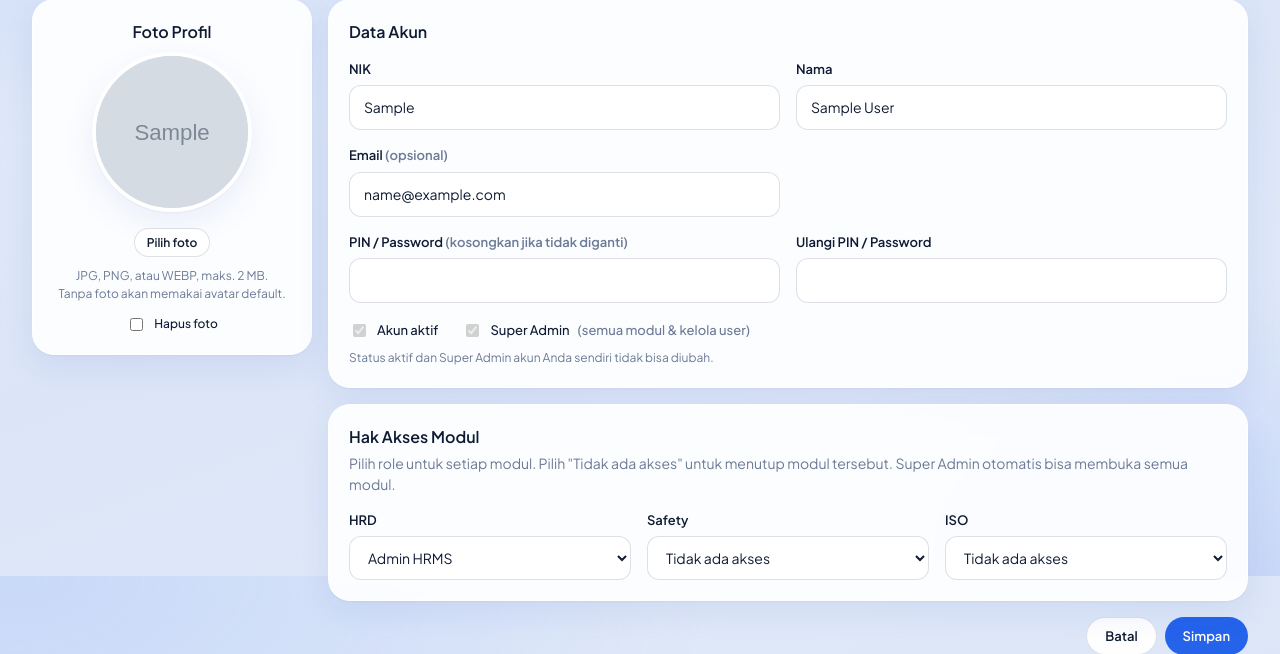
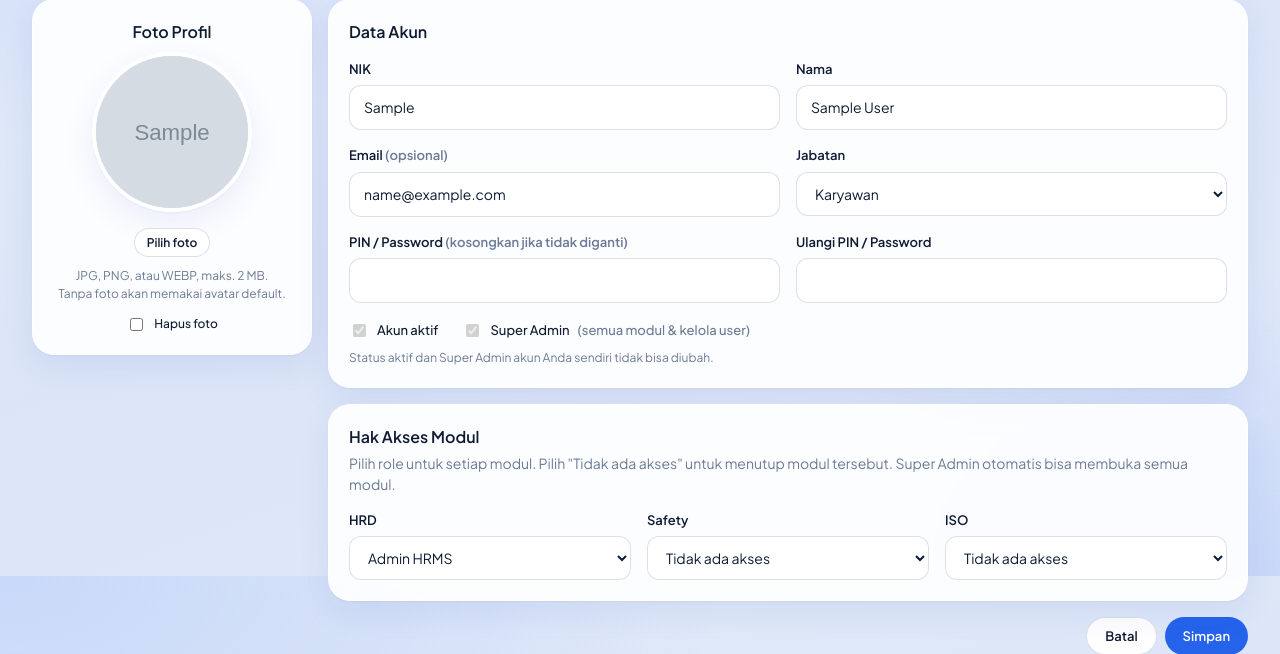
Before and after one commit to Ferdianalfarezi/hrms, a Laravel app: page /admin/users/1/edit in a window 1280 px wide. Shown: the part 224-878 px from the top of the page. Run offline with Laravel 12, Linux system fonts and the light colour scheme; a user stored in the database is signed in; data comes from the database, SQL or seed files in the repository; tables that the repository leaves empty hold one stand-in row (values such as "Sample post"); grey boxes marked "Sample" are stand-in pictures; data that the repository does not hold is empty.

Commit message:
add jabatan

```diff
--- a/app/Http/Controllers/Admin/UserController.php
+++ b/app/Http/Controllers/Admin/UserController.php
@@ -7,6 +7,7 @@ use App\Models\Application;
 use App\Models\Role;
 use App\Models\User;
 use App\Modules\Hrms\Models\Department;
+use App\Modules\Hrms\Support\JenjangPenilaian;
 use Illuminate\Http\RedirectResponse;
 use Illuminate\Http\Request;
 use Illuminate\Support\Facades\DB;
@@ -137,6 +138,7 @@ class UserController extends Controller
             'nik' => ['required', 'string', 'max:30', Rule::unique('users', 'nik')->ignore($user)],
             'name' => ['required', 'string', 'max:255'],
             'email' => ['nullable', 'email', 'max:255', Rule::unique('users', 'email')->ignore($user)],
+            'jabatan' => ['nullable', 'string', Rule::in(array_keys(JenjangPenilaian::JABATAN))],
             'password' => [$user ? 'nullable' : 'required', 'string', 'min:5', 'confirmed'],
             'is_active' => ['boolean'],
             'is_superadmin' => ['boolean'],
@@ -182,6 +184,7 @@ class UserController extends Controller
             'nik' => $validated['nik'],
             'name' => $validated['name'],
             'email' => $validated['email'] ?? null,
+            'jabatan' => $validated['jabatan'] ?? $user?->jabatan ?? 'Karyawan',
             'is_active' => $request->boolean('is_active'),
             'is_superadmin' => $request->boolean('is_superadmin'),
         ];
--- a/app/Models/User.php
+++ b/app/Models/User.php
@@ -17,7 +17,7 @@ use Illuminate\Foundation\Auth\User as Authenticatable;
 use Illuminate\Notifications\Notifiable;
 use Illuminate\Support\Str;
 
-#[Fillable(['nik', 'name', 'email', 'photo', 'password', 'is_active', 'is_superadmin'])]
+#[Fillable(['nik', 'name', 'email', 'jabatan', 'photo', 'password', 'is_active', 'is_superadmin'])]
 #[Hidden(['password', 'remember_token'])]
 class User extends Authenticatable
 {
--- a/app/Modules/Hrms/Support/JenjangPenilaian.php
+++ b/app/Modules/Hrms/Support/JenjangPenilaian.php
@@ -90,9 +90,17 @@ class JenjangPenilaian
         return __(self::LABEL[$level] ?? '-');
     }
 
+    /**
+     * Jenjang user: jabatan yang diset di akun (Kelola User), atau jabatan di data karyawan kalau belum diset.
+     */
     public static function userLevel(User $user): ?string
     {
-        return self::levelOf($user->karyawan?->jabatan);
+        return self::levelOf(self::userJabatan($user));
+    }
+
+    public static function userJabatan(User $user): ?string
+    {
+        return $user->jabatan ?? $user->karyawan?->jabatan;
     }
 
     /**
@@ -211,7 +219,7 @@ class JenjangPenilaian
             ->where('is_active', true)
             ->where(fn ($query) => $query->where('is_superadmin', true)
                 ->orWhereHas('applications', fn ($query) => $query->where('code', 'hrms')))
-            ->whereHas('karyawan')
+            ->where(fn ($query) => $query->whereNotNull('jabatan')->orWhereHas('karyawan'))
             ->with(['karyawan', 'managedDepartments'])
             ->get();
 
--- a/resources/views/admin/users/form.blade.php
+++ b/resources/views/admin/users/form.blade.php
@@ -76,7 +76,17 @@
                         <input id="email" type="email" name="email" value="{{ old('email', $user->email) }}">
                         @error('email') <div class="field-error">{{ $message }}</div> @enderror
                     </div>
-                    <div class="spacer"></div>
+                    <div>
+                        {{-- Menentukan jenjang penilaian (Asst. Leader ke atas bisa membuka menu Penilaian). --}}
+                        @php($currentJabatan = old('jabatan', $user->jabatan ?? $user->karyawan?->jabatan ?? 'Karyawan'))
+                        <label for="jabatan">{{ __('Jabatan') }}</label>
+                        <select id="jabatan" name="jabatan">
+                            @foreach (array_keys(\App\Modules\Hrms\Support\JenjangPenilaian::JABATAN) as $jabatan)
+                                <option value="{{ $jabatan }}" @selected($currentJabatan === $jabatan)>{{ __($jabatan) }}</option>
+                            @endforeach
+                        </select>
+                        @error('jabatan') <div class="field-error">{{ $message }}</div> @enderror
+                    </div>
                     <div>
                         <label for="password">PIN / Password @if ($user->exists)<span class="muted">{{ __('(kosongkan jika tidak diganti)') }}</span>@endif</label>
                         <input id="password" type="password" name="password" autocomplete="new-password" @required(! $user->exists)>
```
Also changed, not shown: tests/Feature/PenilaianTahunanTest.php (+11 -0 lines), tests/Feature/UserManagementTest.php (+19 -0 lines), database/migrations/2026_11_18_081320_add_jabatan_to_users_table.php (added).
